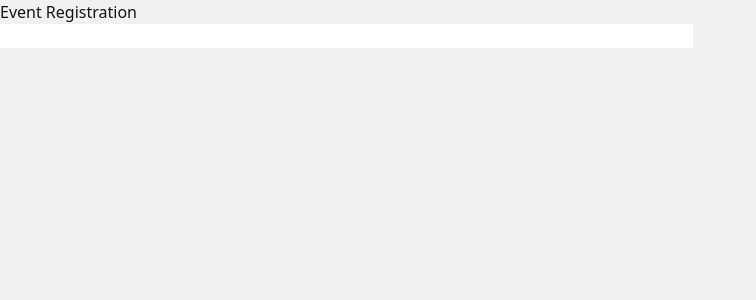
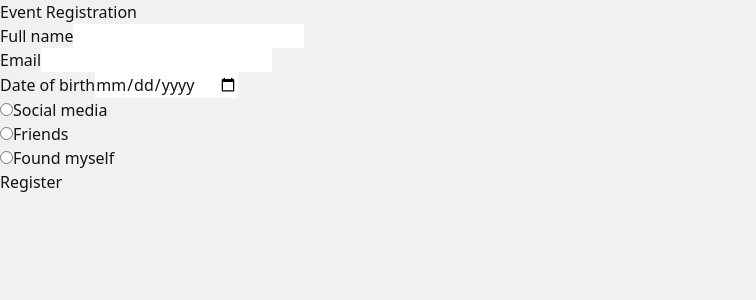
Before and after one commit to anastasiia-riabokon/events-registration-app, a React (Vite) app: page /events/1/register in a window 1280 px wide. Shown: the top 300 px of the page, without its empty margins (0-756 px from the left). Built offline with nearby package versions, Linux system fonts and the light colour scheme.

Commit message:
feat: registration participant

```diff
--- a/src/components/EventCard/EventCard.jsx
+++ b/src/components/EventCard/EventCard.jsx
@@ -2,7 +2,7 @@ import {format} from "date-fns";
 import {Link} from "react-router-dom";
 
 const EventCard = ({event}) => {
-  const {title, description, eventDate, organizer} = event;
+  const {title, description, eventDate, organizer, _id} = event;
   return (
     <>
       <h3>{title}</h3>
@@ -10,11 +10,11 @@ const EventCard = ({event}) => {
       <p>{format(eventDate, "dd MMMM yyyy")}</p>
       <p>{organizer}</p>
       <span>
-        <Link to="/register" className="btn">
+        <Link to={`/events/${_id}/register`} className="btn">
           Registration
         </Link>
 
-        <Link to="/participants" className="btn">
+        <Link to={`/events/${_id}/participants`} className="btn">
           View
         </Link>
       </span>
--- a/src/components/Field/Field.jsx
+++ b/src/components/Field/Field.jsx
@@ -1,7 +1,22 @@
-const Field = () => {
+const Field = ({type, label, register, error}) => {
+  if (type === "radio") {
+    return (
+      <ul>
+        {label.map((item, i) => (
+          <li key={i + 47}>
+            <label>
+              <input type={type} {...register} name="source" value={item} />
+              <span>{item}</span>
+            </label>
+          </li>
+        ))}
+      </ul>
+    );
+  }
   return (
     <label>
-      <input />
+      {label}
+      <input type={type} className={error ? "errorField" : "inputField"} {...register} />
     </label>
   );
 };
--- /dev/null
+++ b/src/components/Form/Form.jsx
@@ -0,0 +1,22 @@
+import Field from "../Field/Field";
+
+const Form = ({fields, errors}) => {
+  return (
+    <ul>
+      {fields.map((field, i) => (
+        <li key={i}>
+          <Field
+            label={field.label}
+            type={field.type}
+            register={field.register}
+            error={errors[field.register.name]}
+          />
+          {errors[field.register.name] && (
+            <p className="error">{errors[field.register.name].message}</p>
+          )}
+        </li>
+      ))}
+    </ul>
+  );
+};
+export default Form;
--- /dev/null
+++ b/src/helpers/validateForm.js
@@ -0,0 +1,14 @@
+import * as Yup from "yup";
+
+export const schemaRegister = Yup.object({
+  fullName: Yup.string()
+    .matches(/^[A-Z][a-zA-Z'-]+(?: [A-Z][a-zA-Z'-]+)+$/, "Invalid full name")
+    .required("Full name is required"),
+  email: Yup.string()
+    .matches(/^\w+([\.-]?\w+)*@\w+([\.-]?\w+)*(\.\w{2,3})+$/, "Invalid email address")
+    .required("Email is required"),
+  dateBirth: Yup.date().required("Date of Birth is required"),
+  source: Yup.string()
+    .oneOf(["Social media", "Friends", "Found myself"])
+    .required("Select a source"),
+});
--- a/src/main.jsx
+++ b/src/main.jsx
@@ -2,15 +2,17 @@ import {StrictMode} from "react";
 import {createRoot} from "react-dom/client";
 import {store} from "./redux/store.js";
 import {Provider} from "react-redux";
+import {Toaster} from "react-hot-toast";
+import {BrowserRouter} from "react-router-dom";
 import App from "./App.jsx";
 import "./index.css";
-import {BrowserRouter} from "react-router-dom";
 
 createRoot(document.getElementById("root")).render(
   <StrictMode>
     <Provider store={store}>
       <BrowserRouter>
         <App />
+        <Toaster position="top-center" reverseOrder={false} />
       </BrowserRouter>
     </Provider>
   </StrictMode>
--- a/src/pages/RegisterPage/RegisterPage.jsx
+++ b/src/pages/RegisterPage/RegisterPage.jsx
@@ -1,13 +1,72 @@
-import Field from "../../components/Field/Field";
+import {useForm} from "react-hook-form";
+import {yupResolver} from "@hookform/resolvers/yup";
+import {useDispatch} from "react-redux";
+
+import {postNewParticipant} from "../../redux/participants/operations";
+import {schemaRegister} from "../../helpers/validateForm";
+import Form from "../../components/Form/Form";
+import {useParams} from "react-router-dom";
 
 const RegisterPage = () => {
+  const {id} = useParams();
+
+  const {
+    register,
+    handleSubmit,
+    formState: {errors},
+    reset,
+  } = useForm({
+    resolver: yupResolver(schemaRegister),
+  });
+
+  const dispatch = useDispatch();
+
+  const onSubmit = (data) => {
+    const newParticipant = {
+      id,
+      fullName: data.fullName,
+      email: data.email,
+      dateBirth: data.dateBirth,
+      source: data.source,
+    };
+    console.log(newParticipant);
+    dispatch(postNewParticipant(newParticipant));
+
+    reset();
+  };
   return (
-    <div>
+    <form onSubmit={handleSubmit(onSubmit)}>
       <h2>Event Registration</h2>
-      <Field />
-      <Field />
-      <Field />
-    </div>
+
+      <Form
+        errors={errors}
+        fields={[
+          {
+            label: "Full name",
+            type: "text",
+            register: register("fullName"),
+          },
+
+          {
+            label: "Email",
+            type: "text",
+            register: register("email"),
+          },
+          {
+            label: "Date of birth",
+            type: "date",
+            register: register("dateBirth"),
+          },
+          {
+            label: ["Social media", "Friends", "Found myself"],
+            type: "radio",
+            register: register("source"),
+          },
+        ]}
+      />
+
+      <button type="submit">Register</button>
+    </form>
   );
 };
 export default RegisterPage;
--- a/src/redux/participants/operations.js
+++ b/src/redux/participants/operations.js
@@ -1,5 +1,6 @@
 import {createAsyncThunk} from "@reduxjs/toolkit";
 import {myApi} from "../../config/myApi";
+import toast from "react-hot-toast";
 
 export const getAllParticipants = createAsyncThunk("participants/getAll", async (id, thunkApi) => {
   try {
@@ -27,6 +28,7 @@ export const postNewParticipant = createAsyncThunk("participants/add", async (pa
   const {id, ...body} = params;
   try {
     const {data} = await myApi.post(`/participants/${id}`, body);
+    toast.success("Participant successfully added!");
     return data;
   } catch (error) {
     throw thunkApi.rejectWithValue(error.message);
```
